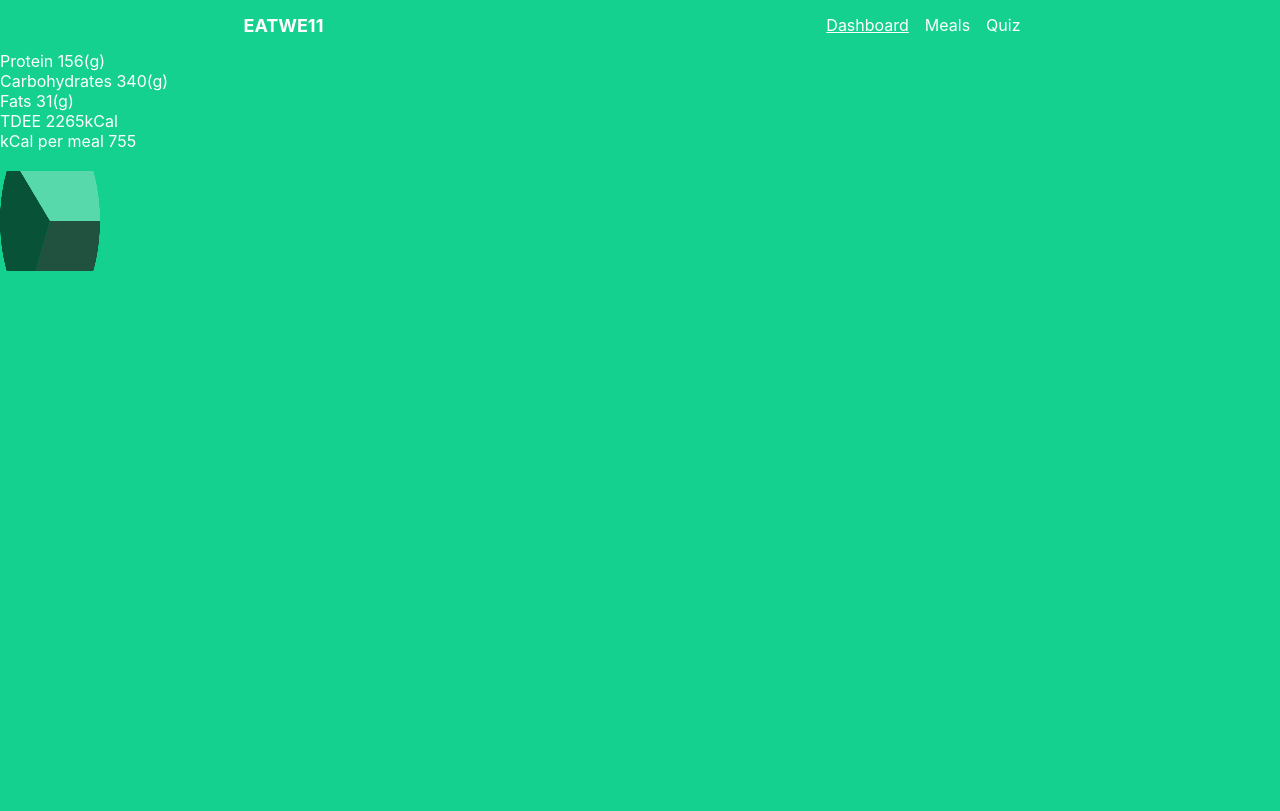
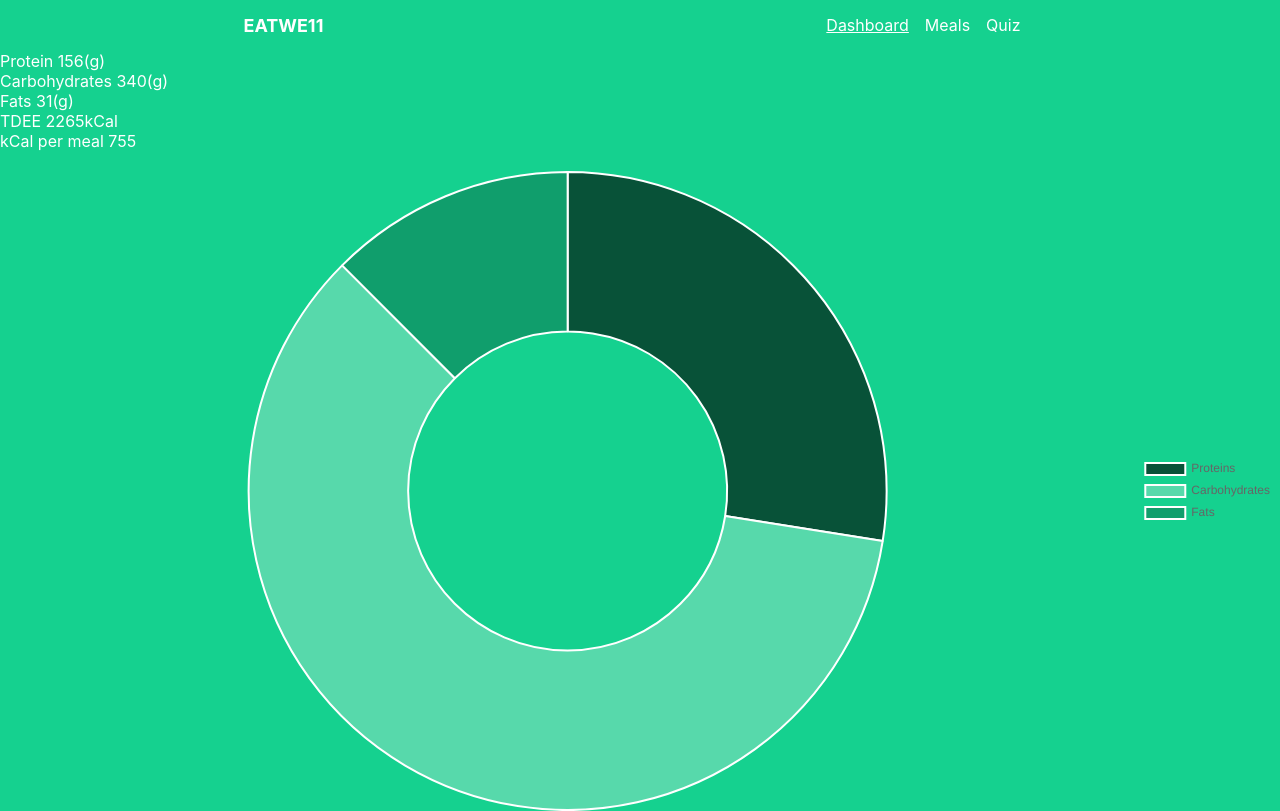
Before and after one commit to PatientPadawan/eatwe11_client, a React (Create React App) app: page /dashboard in a window 1280 px wide. Built offline with nearby package versions, Linux system fonts and the light colour scheme.

Commit message:
canvas implemented

```diff
--- a/package.json
+++ b/package.json
@@ -6,10 +6,11 @@
     "@testing-library/jest-dom": "^5.1.1",
     "@testing-library/react": "^9.3.2",
     "@testing-library/user-event": "^10.0.0",
-    "canvasjs": "^1.8.3",
+    "chart.js": "^2.5.0",
     "connected-react-router": "^6.7.0",
     "history": "^4.10.1",
     "react": "^16.12.0",
+    "react-chartjs-2": "^2.9.0",
     "react-dom": "^16.12.0",
     "react-redux": "^7.1.3",
     "react-router": "^5.1.2",
--- a/src/components/Dashboard/index.js
+++ b/src/components/Dashboard/index.js
@@ -1,6 +1,5 @@
 import React from 'react';
 import NavBar from '../NavBar';
-
 import DashboardCanvas from '../DashboardCanvas';
 
 const Dashboard = ({
@@ -44,7 +43,7 @@ const Dashboard = ({
     </section>
     <br />
     <section>
-      <DashboardCanvas />
+      <DashboardCanvas macros={macros} />
     </section>
   </>
 );
--- a/src/components/DashboardCanvas/index.js
+++ b/src/components/DashboardCanvas/index.js
@@ -1,65 +1,30 @@
-import React, {
-  useRef,
-  useEffect,
-} from 'react';
+import React from 'react';
+import { Doughnut } from 'react-chartjs-2';
 
-const data = [120, 100, 140];
-const colors = ['#215240', '#085238', '#57D9AB'];
-
-function degreesToRadians(degrees) {
-  return (degrees * Math.PI) / 180;
-}
-
-function sumTo(a, i) {
-  let sum = 0;
-  for (let j = 0; j < i; j++) {
-    sum += a[j];
-  }
-  return sum;
-}
-
-function drawSegment(canvas, context, i) {
-  context.save();
-  const centerX = Math.floor(canvas.width / 2);
-  const centerY = Math.floor(canvas.height / 2);
-  const radius = Math.floor(canvas.width / 2);
-
-  const startingAngle = degreesToRadians(sumTo(data, i));
-  const arcSize = degreesToRadians(data[i]);
-  const endingAngle = startingAngle + arcSize;
-
-  context.beginPath();
-  context.moveTo(centerX, centerY);
-  context.arc(
-    centerX,
-    centerY,
-    radius,
-    startingAngle,
-    endingAngle,
-    false,
-  );
-  context.closePath();
-  context.fillStyle = colors[i];
-  context.fill();
-  context.restore();
-}
-
-const DashboardCanvas = () => {
-  const ref = useRef();
-  useEffect(() => {
-    const canvas = ref.current;
-    const context = canvas.getContext('2d');
-
-
-    for (let i = 0; i < data.length; i++) {
-      drawSegment(canvas, context, i);
-    }
-  });
+const DashboardCanvas = ({
+  macros
+}) => {
+  const data = {
+    datasets: [{
+      backgroundColor: ['#085238', '#57D9AB', '#109E6C'],
+      data: [macros.protein, macros.carb, macros.fat],
+    }],
+    labels: [
+      'Proteins',
+      'Carbohydrates',
+      'Fats',
+    ],
+  };
+  const options = {
+    legend: {
+      position: 'right',
+    },
+  };
 
   return (
-    <canvas
-      ref={ref}
-      style={{ width: '100px', height: '100px' }}
+    <Doughnut
+      data={data}
+      options={options}
     />
   );
 };
--- a/src/components/Landing/index.js
+++ b/src/components/Landing/index.js
@@ -23,7 +23,6 @@ const Landing = ({
   });
   useScript('https://cdn.whisk.com/sdk/shopping-list.js');
 
-
   return (
     <>
       <section className={`Landing_section ${(modal) && 'blurred'}`}>
```
Also changed, not shown: 1 other file (tests, documents, lock files or other folders).
